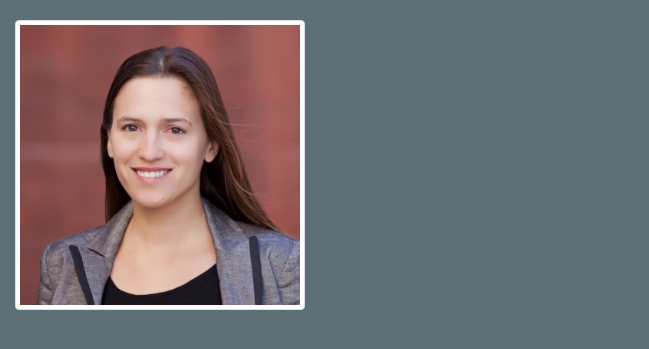
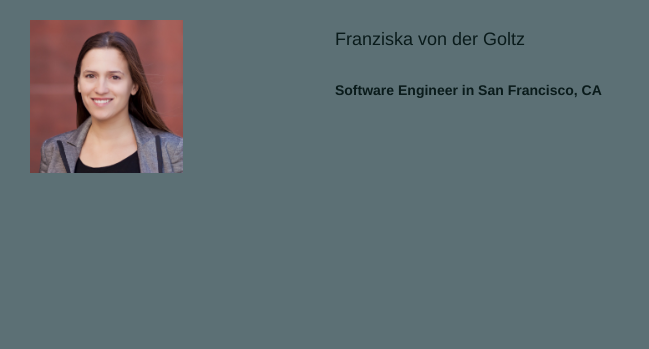
Before and after one commit to franziskagoltz/franziskagoltz, a Flask app: page / in a window 1280 px wide. Shown: the part 52-401 px from the top of the page, without its empty margins (0-649 px from the left). Run offline with Flask 2, Linux system fonts and the light colour scheme; some libraries are stand-ins or nearby versions.

Commit message:
added name and title div - first draft

```diff
--- a/templates/homepage.html
+++ b/templates/homepage.html
@@ -2,9 +2,19 @@
 
 {% block content %}
 
-<div class="col-xs-3 col-md-3">
-    <img src="/static/imgs/hs_small.jpg" class="img-thumbnail">
+<div class="col-xs-3 col-md-2">
+    <img src="/static/imgs/hs_small.jpg" alt="Franziska von der Goltz" class="img-rounded col-xs-12">
 </div>
 
+<div class="col-xs-1"></div>
+
+<div class="col-xs-5">
+
+    <h4>Franziska von der Goltz</h4>
+    <br>
+
+    <label>Software Engineer in San Francisco, CA</label>
+
+</div>
 
 {% endblock %}
```
